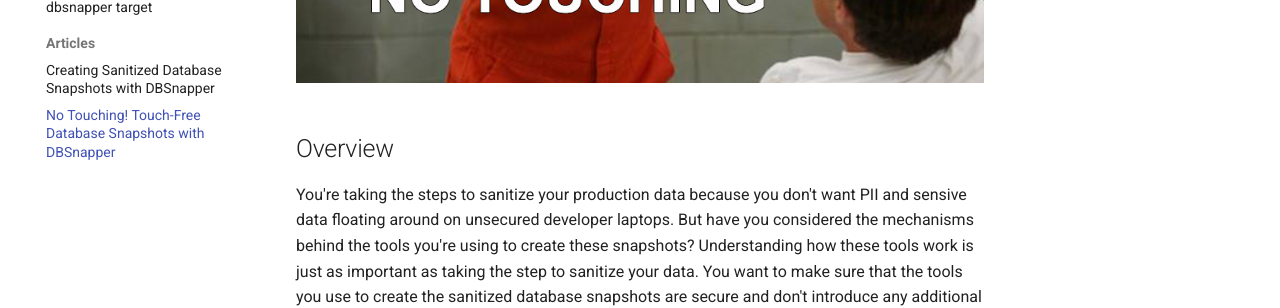
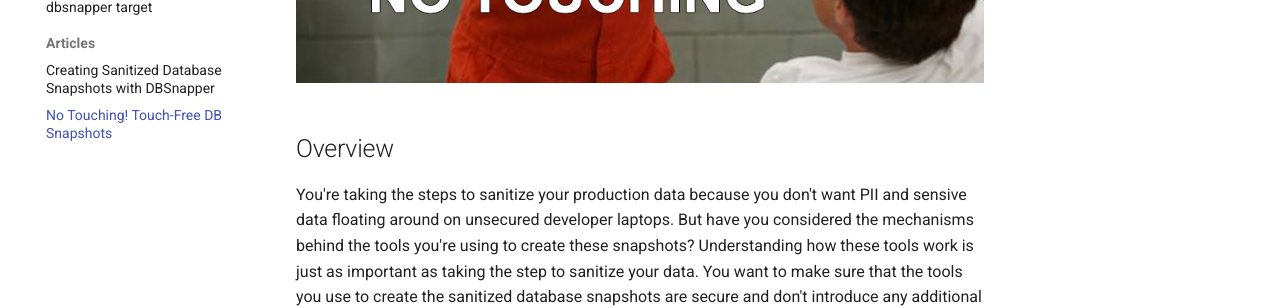
Before and after one commit to dbsnapper/dbsnapper, an MkDocs documentation site: the page built from docs/articles/no-touching-touch-free-database-snapshots-with-dbsnapper.md, in a window 1280 px wide. Shown: the part 606-914 px from the top of the page. Built offline with MkDocs 1.6.1 and Material for MkDocs 9.7.7, drawn with Linux system fonts in a browser that asks for light colours; comment, search, counter and statistics services are not loaded; part of the change alters nothing that is shown.

```diff
--- a/docs/articles/no-touching-touch-free-database-snapshots-with-dbsnapper.md
+++ b/docs/articles/no-touching-touch-free-database-snapshots-with-dbsnapper.md
@@ -1,3 +1,8 @@
+---
+title: No Touching! Touch-Free DB Snapshots
+description: Your data is your most important asset, here's how to create touch-free sanitized database snapshots with DBSnapper
+
+---
 # No Touching! Touch-Free Database Snapshots with DBSnapper
 
 _Your data is your most important asset so you must exercise caution when providing access to other applications and third parties. Here's how to create touch-free, sanitized database snapshots with DBSnapper._
--- a/mkdocs.yml
+++ b/mkdocs.yml
@@ -37,6 +37,7 @@ theme:
 plugins:
   - git-revision-date-localized
   - search
+  - social
 
 extra:
   homepage: https://dbsnapper.com
```
Also changed, not shown: 2 other files.
